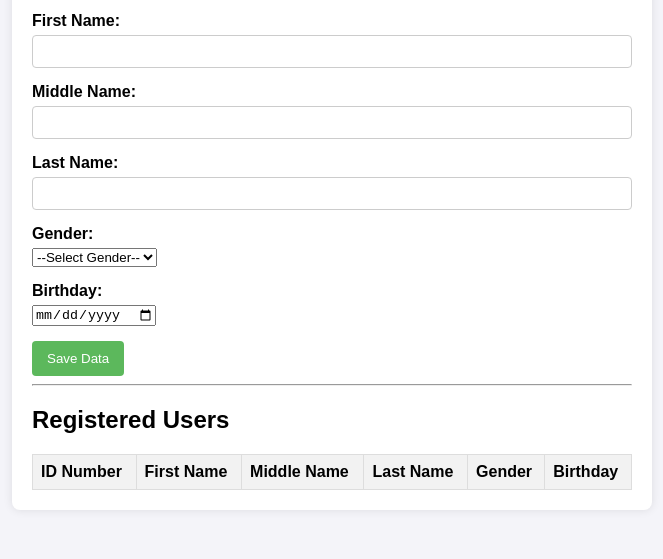
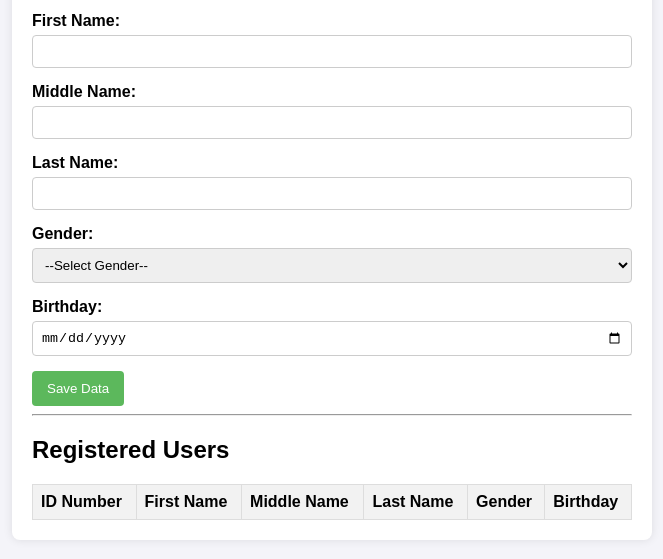
Before and after one commit to gwywhowith-blip/gwywhowith-blip.github.io, a plain HTML site: page T4/Formative4.html in a window 1280 px wide. Shown: the part 179-738 px from the top of the page, without its empty margins (308-971 px from the left). Drawn offline with Linux system fonts and the light colour scheme.

Commit message:
11-03 3:39:formative4

```diff
--- a/T4/Formative4.html
+++ b/T4/Formative4.html
@@ -33,7 +33,8 @@
         }
 
         input[type="text"],
-        input[type="date"]
+        input[type="date"],
+        /* CORRECTED: Added the comma here */
         select {
             width: 100%;
             padding: 8px;
```
